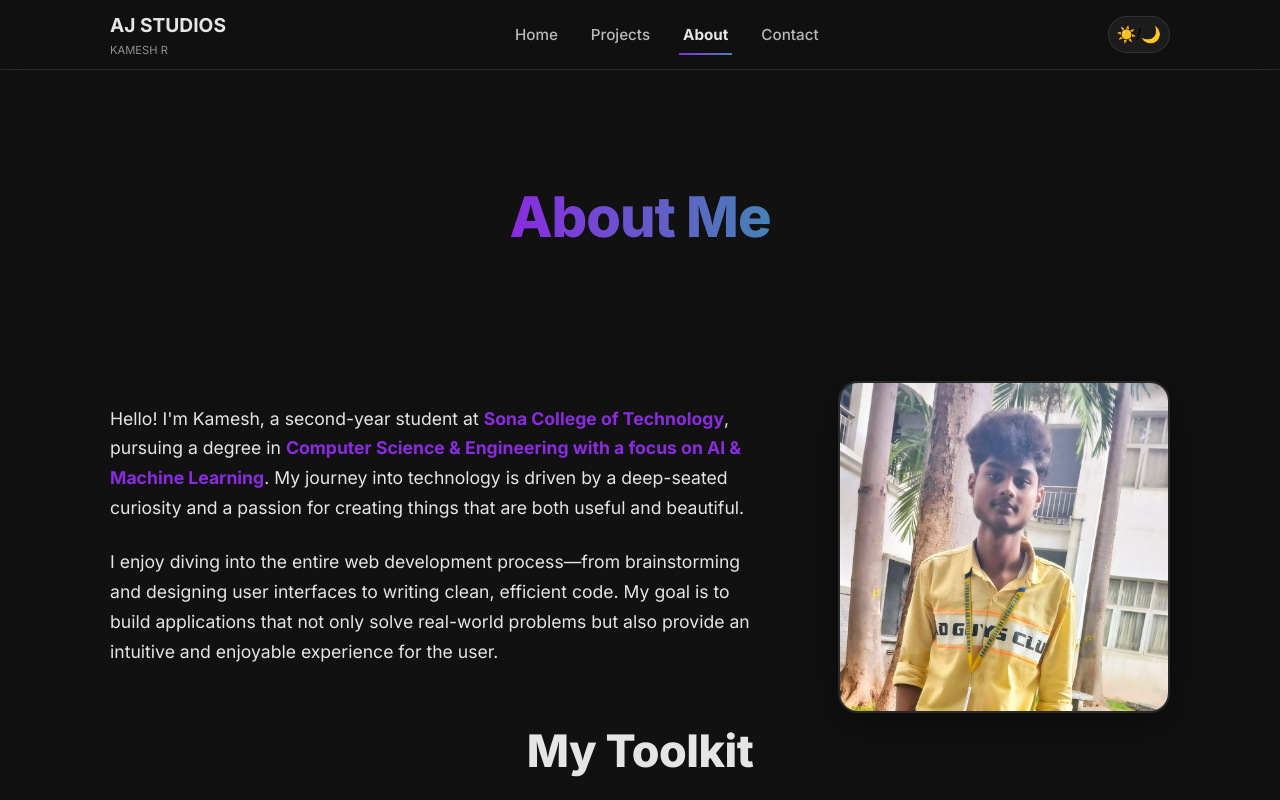
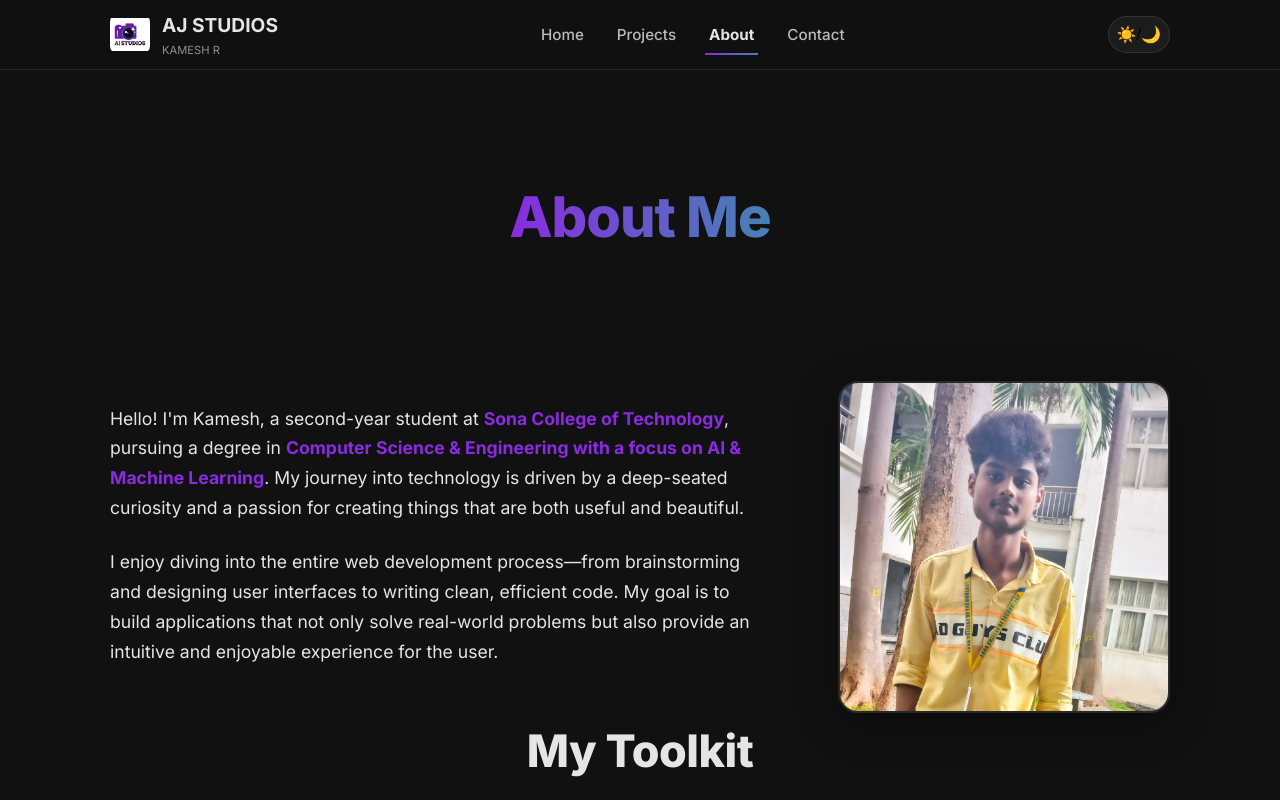
Before and after one commit to kamesh14151/portfilo, a plain HTML site: page about.html in a window 1280 px wide. Shown: the top 800 px of the page. Drawn offline with Linux system fonts and the light colour scheme.

Commit message:
Update about.html

```diff
--- a/about.html
+++ b/about.html
@@ -4,7 +4,7 @@
   <meta charset="UTF-8" />
   <meta name="viewport" content="width=device-width, initial-scale=1.0" />
   <title>About Me • AJ STUDIOS</title>
-  <link rel="icon" href="assets/logo.png">
+  <link rel="icon" href="logo.jpg">
   <meta name="description" content="Learn more about Kamesh R, a Computer Science student with a passion for web development and machine learning." />
   <meta property="og:title" content="About Me • AJ STUDIOS" />
   <meta property="og:description" content="Learn more about Kamesh R, a student and developer driven by curiosity and a passion for technology." />
@@ -142,7 +142,7 @@
   <nav class="navbar">
     <div class="container navbar-inner">
       <a href="index.html" class="brand">
-        <img src="assets/logo.png" alt="AJ STUDIOS Logo" onerror="this.style.display='none'">
+        <img src="logo.jpg" alt="AJ STUDIOS Logo" onerror="this.style.display='none'">
         <div class="wordmark"><span>AJ STUDIOS</span><small>KAMESH&nbsp;R</small></div>
       </a>
       <div class="navlinks" id="navlinks-menu">
```
